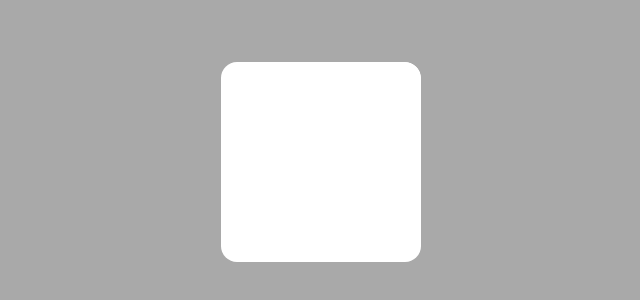
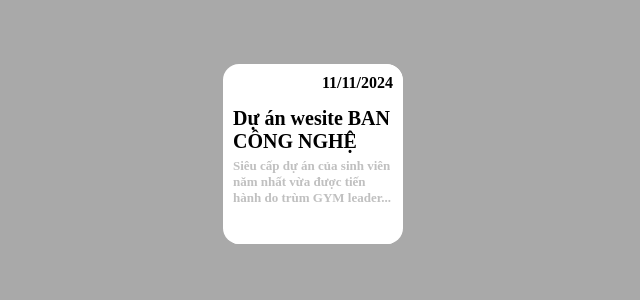
Before and after one commit to takiinedu/Item_effect, a plain HTML site: page index.html in a window 1280 px wide. Shown: the part 246-546 px from the top of the page, without its empty margins (327-967 px from the left). Drawn offline with Linux system fonts and the light colour scheme.

Commit message:
Update index.html

```diff
--- a/index.html
+++ b/index.html
@@ -10,6 +10,8 @@
 
 *{
     box-sizing: border-box;
+    padding: 0;
+    margin: 0;
 }
 
 body {
@@ -22,8 +24,8 @@ body {
 }
 
 .box {
-    width: 200px;
-    height: 200px;
+    width: 180px;
+    height: 180px;
     border-radius: 16px;
     position: relative;
     overflow: hidden;
@@ -55,8 +57,8 @@ body {
 }
 
 .box:hover .subtract{
-    width: 120px;
-    height: 120px;
+    width: 110px;
+    height: 110px;
     transition: 0.2s ;
 }
 
@@ -69,8 +71,8 @@ body {
 }
 
 .button {
-    width: 55px;
-    height: 55px;
+    width: 50px;
+    height: 50px;
     top: 150px;
     right: 150px;
     background: black;
@@ -93,7 +95,7 @@ body {
     border-radius: 0 16px 0 0;
 }
 .box:hover .upper-top{
-    width: calc(100% - 75px);
+    width: calc(100% - 65px);
     transition: 0.3s;
 }
 .upper-right{
@@ -110,12 +112,82 @@ body {
     z-index: 1;
 }
 .box:hover .upper-right{
-    height:calc(100% - 75px);
+    height:calc(100% - 65px);
     transition: 0.3s;
 }
-
+.container{
+    position: absolute;
+    left: 0;
+    top: 0;
+    width: 100%;
+    height: 100%;
+    font-weight: 600;
+    z-index: 2;
+    box-sizing: border-box;
+    padding: 10px;
+}
+.date{
+    width: 100%;
+    text-align: right;
+}
+.box:hover .date{
+    width: 120%;
+    transition: 0.1s;
+    opacity: 0;
+}
+.box .text-box1{
+    background: white;
+    height: 100%;
+    width: 100%;
+    position: relative;
+    z-index: 4;
+    transition: 0.2s
+}
+.box:hover .text-box1{
+    opacity: 0;
+}
+.box .container .title{
+    margin-block: 15px 5px;
+    width: 100%;
+    font-size: 20px;
+    font-weight: 600px;
+}
+.box .container p{
+    font-size: 13px;
+    font-weight: 600;
+    color: silver;
+}
+.box .container .text-box2{
+    height: 100%;
+    padding-top: 70px;
+    display: flex;
+    position: absolute;
+    left: 0;
+    padding-left: 10px;
+    top: 0;
+}
+.text-box2 h1{
+    font-size: 50px;
+}
+.text-box2 .read-more{
+    position: absolute;
+    bottom: 0;
+    padding-bottom: 20px;
+}
     </style>
     <div class="box">
+        <div class="container">
+            <div class="date">11/11/2024</div>
+            <div class="text-box1">
+                <h2 class="title">Dự án wesite BAN CÔNG NGHỆ</h2>
+                <p>Siêu cấp dự án của sinh viên năm nhất vừa được tiến hành do trùm GYM leader...</p>
+            </div>
+            <div class="text-box2">
+                <h1>11</h1>
+                <h4>/thành viên</4>
+                <h4 class="read-more">Đọc thêm</h4>
+            </div>
+        </div>
         <div class="upper-top"></div>
         <div class="upper">
         </div>
```
